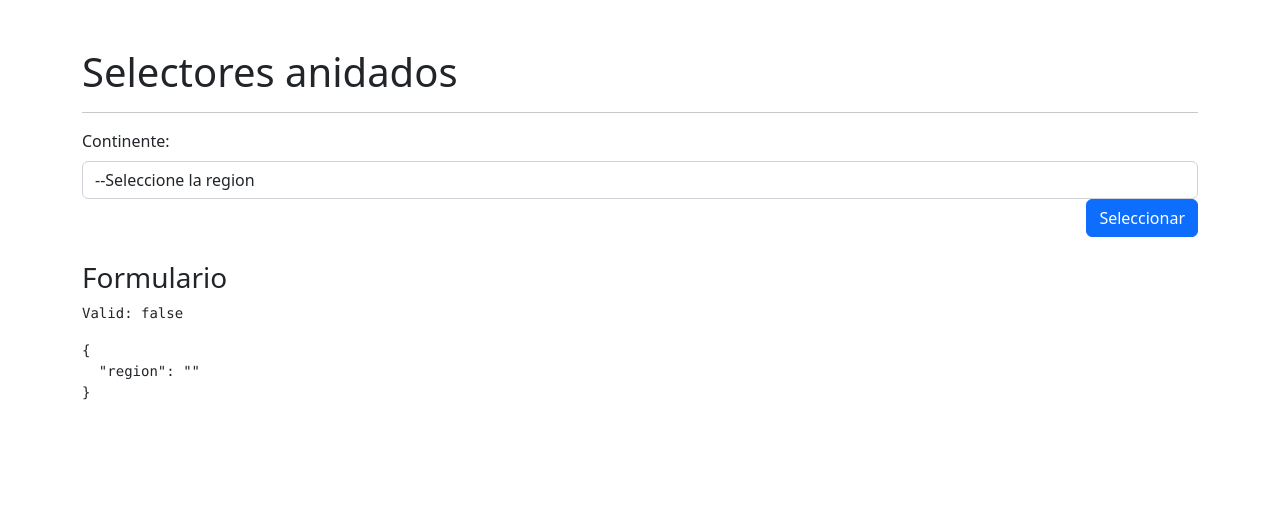
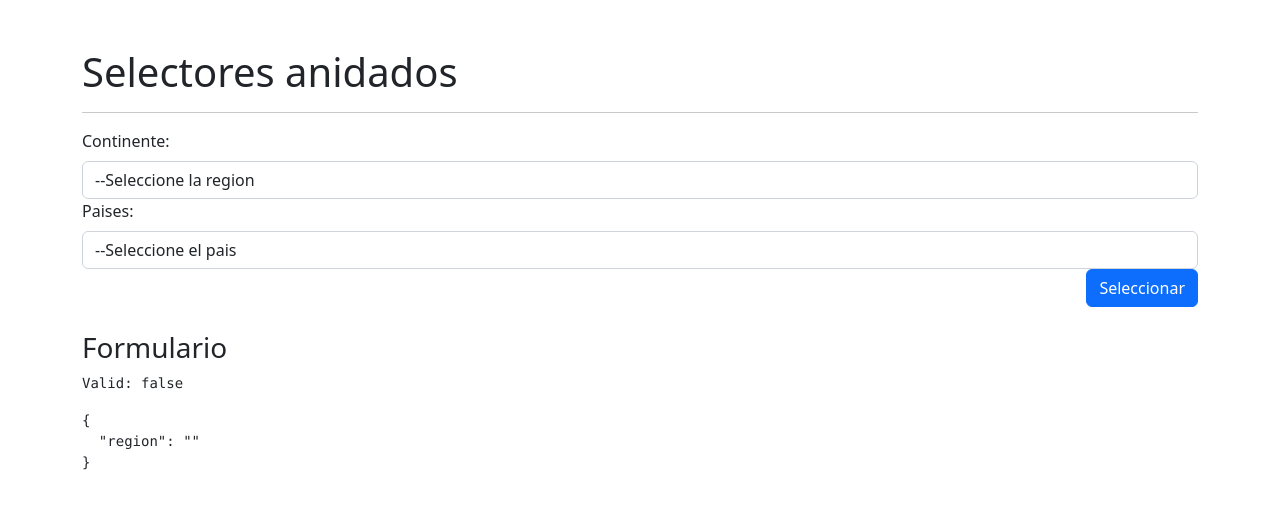
Before and after one commit to DonGraf/selectores, an Angular app: page /selector/selector in a window 1280 px wide. Shown: the top 508 px of the page. Built offline with nearby package versions, Linux system fonts and the light colour scheme.

Commit message:
Segundo selector anidado agregado

```diff
--- a/src/app/app.module.ts
+++ b/src/app/app.module.ts
@@ -1,5 +1,6 @@
 import { NgModule } from '@angular/core';
 import { BrowserModule } from '@angular/platform-browser';
+import { HttpClientModule} from '@angular/common/http';
 
 import { AppRoutingModule } from './app-routing.module';
 import { AppComponent } from './app.component';
@@ -10,6 +11,7 @@ import { AppComponent } from './app.component';
   ],
   imports: [
     BrowserModule,
+    HttpClientModule,
     AppRoutingModule
   ],
   providers: [],
--- /dev/null
+++ b/src/app/paises/interfaces/paises.interfaces.ts
@@ -0,0 +1,5 @@
+export interface PaisSMall{
+    "name": string;
+    "alpha3Code": string;
+    "independent": boolean;
+}
--- a/src/app/paises/pages/selector-page/selector-page.component.html
+++ b/src/app/paises/pages/selector-page/selector-page.component.html
@@ -15,6 +15,18 @@
     </div>
     <div class="row">
         <div class="col">
+            <label class="form-label">Paises:</label>
+            <select class="form-control"
+                    formControlName="region">
+                <option value="" >--Seleccione el pais</option>
+
+                <option *ngFor="let pais of paises"
+                        [value]="pais.alpha3Code| lowercase">{{pais.name}}</option>
+            </select>
+        </div>
+    </div>
+    <div class="row">
+        <div class="col">
             <button class="btn btn-primary float-end" type="submit">
                 Seleccionar
             </button>
--- a/src/app/paises/pages/selector-page/selector-page.component.ts
+++ b/src/app/paises/pages/selector-page/selector-page.component.ts
@@ -1,5 +1,6 @@
 import { Component, OnInit } from '@angular/core';
 import { FormBuilder, FormGroup, Validators } from '@angular/forms';
+import { PaisSMall } from '../../interfaces/paises.interfaces';
 import { PaisesService } from '../../services/paises.service';
 
 @Component({
@@ -17,6 +18,7 @@ export class SelectorPageComponent implements OnInit {
 
   //llenar selectores
   regiones: string[] = [];
+  paises: PaisSMall[] = [];
 
   constructor(private fb: FormBuilder,
               private paisesService: PaisesService) { }
@@ -24,6 +26,15 @@ export class SelectorPageComponent implements OnInit {
   ngOnInit(): void {
     //envio de la data a la vista
     this.regiones = this.paisesService.regiones;
+
+    //Cuando seleccione la region
+    this.miFormulario.get('region')?.valueChanges.subscribe(region => {
+      console.log(region);
+      this.paisesService.getPaisesPorRegion(region).subscribe( paises => {
+        this.paises = paises;
+        console.log(paises);
+      })
+    })
   }
 
   //metodo
--- a/src/app/paises/services/paises.service.ts
+++ b/src/app/paises/services/paises.service.ts
@@ -1,4 +1,7 @@
+import { HttpClient } from '@angular/common/http';
 import { Injectable } from '@angular/core';
+import { Observable } from 'rxjs';
+import { PaisSMall } from '../interfaces/paises.interfaces';
 
 @Injectable({
   providedIn: 'root'
@@ -6,12 +9,17 @@ import { Injectable } from '@angular/core';
 export class PaisesService {
 
   //END-POINT de los servicios
-  private _regiones: string [] = ['Africa', 'Americas', 'Asia', 'Europa', 'Oceania'];
-
+  private _regiones: string [] = ['Africa', 'Americas', 'Asia', 'Europe', 'Oceania'];
+  private baseUrl: string = 'https://restcountries.com/v2';
   get regiones(): string[]{
     //arreglo desestructurado para evitar datos por referencias y datos en memoria
     return [...this._regiones];
   }
 
-  constructor() { }
+  constructor(private http: HttpClient) { }
+
+  getPaisesPorRegion (region:string): Observable<PaisSMall[]>{
+    const url: string = `${ this.baseUrl}/region/${region}?fields=name,alpha3Code`
+    return this.http.get<PaisSMall[]>(url);
+  }
 }
```
